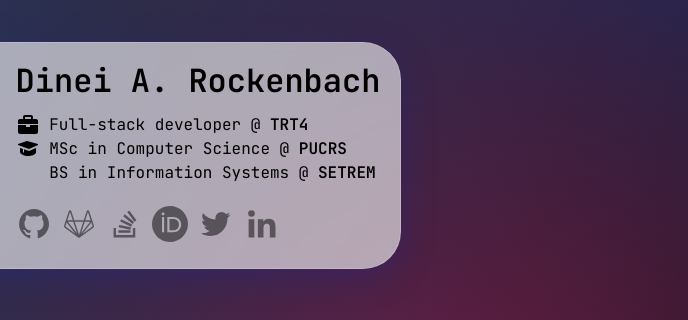
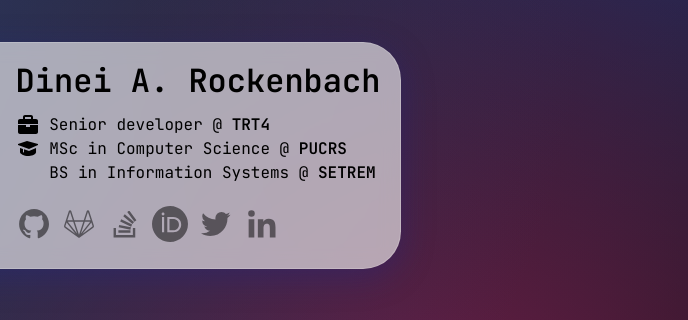
Before and after one commit to dineiar/dineiar.github.io, a plain HTML site: page index.html in a window 1280 px wide. Shown: the part 245-565 px from the top of the page, 592-1280 px from the left. Drawn offline with Linux system fonts and the light colour scheme.

Commit message:
Role name change

```diff
--- a/index.html
+++ b/index.html
@@ -33,7 +33,7 @@
                         <!-- Suitcase icon-->
                         <svg xmlns="http://www.w3.org/2000/svg" width="24" height="24" viewBox="0 0 24 24" style="fill: rgba(0, 0, 0, 1);"><path d="M20 6h-3V4c0-1.103-.897-2-2-2H9c-1.103 0-2 .897-2 2v2H4c-1.103 0-2 .897-2 2v3h20V8c0-1.103-.897-2-2-2zM9 4h6v2H9V4zm5 10h-4v-2H2v7c0 1.103.897 2 2 2h16c1.103 0 2-.897 2-2v-7h-8v2z"></path></svg>
                         <span>
-                            Full-stack developer @
+                            Senior developer @
                         </span>
                         <span>
                             <a class="discrete-link" href="https://www.trt4.jus.br/">TRT4</a>
```
